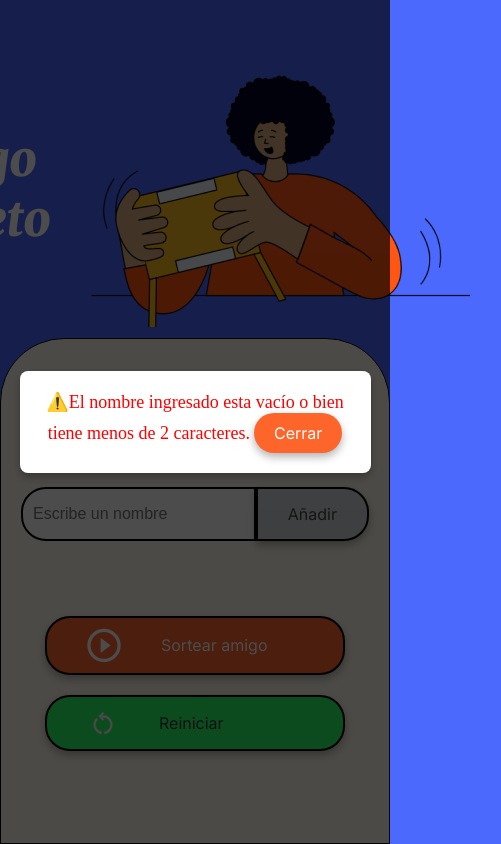
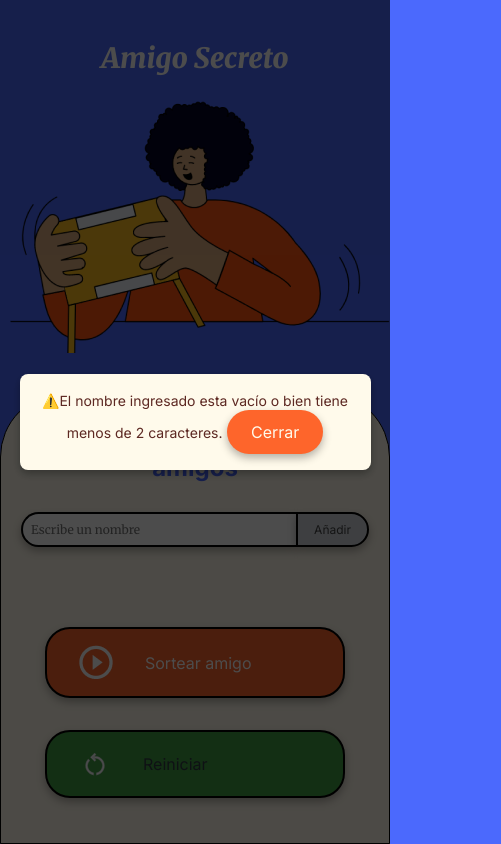
Before and after one commit to oscargallard/challenge-amigo-secreto, a plain HTML site: page index.html in a window 390 px wide. Both pictures are taken after a click on the button "Añadir". Shown: the whole page, 501 px wide, since content can reach past the window. Drawn offline with Linux system fonts and the light colour scheme.

Commit message:
Se agregaron media queries para manejar diferentes tamaños de pantalla

```diff
--- a/app.js
+++ b/app.js
@@ -15,10 +15,10 @@ function mostrarError(mensaje) {
     // Mostrar el modal
     modal.style.display = "flex";
 
-    // Cerrar el modal automáticamente después de 3 segundos
+    // Cerrar el modal automáticamente después de 5 segundos
     setTimeout(() => {
         modal.style.display = "none";
-    }, 3000);
+    }, 5000);
 }
 
 // Función para cerrar el modal manualmente
@@ -26,6 +26,7 @@ document.getElementById("cerrar-modal").addEventListener("click", () => {
     const modal = document.getElementById("modal-error");
     modal.style.display = "none";
 });
+
 
 function agregarAmigo() {
     const nombre = inputAmigos.value.trim(); // Para evitar nombres que solo difieran en espacios
--- a/index.html
+++ b/index.html
@@ -45,7 +45,7 @@
     <!-- Contenedor para el modal de error -->
     <div id="modal-error" class="modal-error">
         <div class="modal-content">
-            <span id="modal-mensaje" class="modal-mensaje"></span>
+            <span id="modal-mensaje" class="modal-mensaje" role="alert"></span>
             <button id="cerrar-modal" class="cerrar-modal">Cerrar</button>
         </div>
     </div>
--- a/style.css
+++ b/style.css
@@ -4,8 +4,8 @@
     --color-tertiary: #D0D5DC;
     --color-button: #FE652B;
     --color-button-hover: #E55720;
-    --color-button-reset: #2AFE64;
-    --color-button-reset-hover: #189139;
+    --color-button-reset: #409D44;
+    --color-button-reset-hover: #2AFE64;
     --color-text: #444444;
     --color-white: #FFFFFF;
 }
@@ -23,6 +23,7 @@ body {
     display: flex;
     justify-content: center;
     align-items: center;
+    font-family: "Inter", sans-serif;
 }
 
 .main-content {
@@ -30,15 +31,28 @@ body {
     flex-direction: column;
     height: 100%;
     width: 100%;
+    max-width: 800px; /* Limitar el ancho máximo para pantallas grandes */
+    margin: 0 auto; /* Centrar el contenido */
 }
 
 /* Banner */
 .header-banner {
     flex: 40%;
     display: flex;
+    flex-direction: column;
     justify-content: center;
     align-items: center;
-    padding: 40px 0 0;
+    padding: 40px 20px;
+}
+
+/* Títulos */
+.main-title {
+    font-size: 48px;
+    font-family: "Merriweather", serif;
+    font-weight: 900;
+    font-style: italic;
+    color: var(--color-white);
+    text-align: center;
 }
 
 /* Sección de entrada */
@@ -52,15 +66,6 @@ body {
     align-items: center;
     padding: 20px;
     width: 100%;
-}
-
-/* Títulos */
-.main-title {
-    font-size: 48px;
-    font-family: "Merriweather", serif;
-    font-weight: 900;
-    font-style: italic;
-    color: var(--color-white);
 }
 
 .section-title {
@@ -81,40 +86,43 @@ body {
     margin-top: 20px;
 }
 
+/* Estilos de entrada de texto */
 .input-name {
+    font-family: "Merriweather", serif;
+    font-size: 1rem;
     width: 100%;
-    padding: 10px;
+    padding: 1rem;
     border: 2px solid #000;
     border-radius: 25px 0 0 25px;
-    font-size: 16px;
+    flex: 1;
+    border-right: none;
+    box-shadow: 0 4px 8px rgba(0, 0, 0, 0.3);
 }
 
 .button-container {
-    width: 300px;
-    justify-content: center;
-}
-
-/* Estilos de entrada de texto */
-.input-title {
-    flex: 1;
-    padding: 10px 15px;
-    font-size: 16px;
-    border: 2px solid #333;
-    border-right: none;
-    border-radius: 25px 0 0 25px;
-    font-family: "Merriweather", serif;
-    box-shadow: 0 4px 8px rgba(0, 0, 0, 0.3);
+    width: 100%;
+    max-width: 300px;
+    display: flex;
+    flex-direction: column;
+    gap: 1rem; /* Espacio entre botones */
+    margin-top: 1rem;
 }
 
 /* Estilos de botón */
 button {
-    padding: 15px 30px;
+    /* padding: 15px 30px; */
+    padding: 1rem 2rem;
     font-family: "Inter", sans-serif;
     font-size: 16px;
     border: 2px solid #000;
     border-radius: 25px;
     box-shadow: 0 4px 8px rgba(0, 0, 0, 0.3);
     cursor: pointer;
+    transition: background-color 0.3s ease, transform 0.2s ease; /* Transición suave */
+}
+
+button:hover {
+    transform: scale(1.05); /* Aumento de escala al pasar el mouse */
 }
 
 .button-add {
@@ -132,14 +140,17 @@ ul {
     list-style-type: none;
     color: var(--color-text);
     font-family: "Inter", sans-serif;
-    font-size: 18px;
-    margin: 20px 0;
+    font-size: 1rem;
+    margin: 1rem 0;
+    width: 100%;
+    max-width: 600px;
+    text-align: center;
 }
 
 .result-list {
-    margin-top: 15px;
+    margin-top: 1rem;
     color: #05DF05;
-    font-size: 22px;
+    font-size: 1.5rem;
     font-weight: bold;
     text-align: center;
 }
@@ -149,14 +160,14 @@ ul {
     display: flex;
     align-items: center;
     width: 100%;
-    padding: 10px 40px;
+    padding: 1rem 2rem;
     color: var(--color-white);
     background-color: var(--color-button);
-    font-size: 16px;
+    font-size: 1rem;
 }
 
 .button-draw img {
-    margin-right: 40px;
+    margin-right: 2rem; /* 40px; */
 }
 
 .button-draw:hover {
@@ -168,11 +179,11 @@ ul {
     display: flex;
     align-items: center;
     width: 100%;
-    padding: 10px 40px;
-    font-size: 16px;
+    padding: 1rem 2rem;
+    font-size: 1rem;
     background-color: var(--color-button-reset); /* Color verde claro */
     color: #303943; /* Color de texto oscuro */
-    margin-top: 20px; /* Espacio arriba del botón */
+    margin-top: 1rem; /* Espacio arriba del botón */
 }
 
 /* Efecto hover */
@@ -181,15 +192,15 @@ ul {
 }
 
 .button-reset img {
-    margin-right: 40px;
+    margin-right: 2rem; /* 40px; */
 }
 
 /* Estilo para el ícono de confirmación */
 .confirmacion-icono {
     display: none; /* Oculto por defecto */
-    font-size: 24px;
-    color: green; /* Color verde para indicar éxito */
-    margin-left: 10px; /* Espacio entre el botón y el ícono */
+    font-size: 1.5rem;
+    color: #5FD564; /* Color verde para indicar éxito */
+    margin-left: 1rem; /* Espacio entre el botón y el ícono */
     animation: fadeOut 3s forwards; /* Animación para desvanecerse después de 3 segundos */
 }
 
@@ -219,8 +230,8 @@ ul {
 
 /* Contenido del modal */
 .modal-content {
-    background-color: #fff; /* Fondo blanco */
-    padding: 20px;
+    background-color: #FFFAEB; /* Color de fondo */
+    padding: 2rem;
     border-radius: 8px;
     text-align: center;
     box-shadow: 0 4px 8px rgba(0, 0, 0, 0.3);
@@ -230,22 +241,88 @@ ul {
 
 /* Mensaje de error dentro del modal */
 .modal-mensaje {
-    color: red;
-    font-size: 18px;
-    margin-bottom: 15px;
+    color: #5D2822; /* Color: dull red */
+    font-size: 1.25rem;
+    margin-bottom: 1rem;
 }
 
 /* Botón para cerrar el modal */
 .cerrar-modal {
-    padding: 10px 20px;
+    padding: 0.75rem 1.5rem;
     background-color: #FE652B; /* Color del botón */
-    color: white;
+    color: #FFFAEB;
     border: none;
     border-radius: 25px;
     cursor: pointer;
-    font-size: 16px;
+    font-size: 1rem;
+    transition: background-color 0.3s ease; /* Transición suave */
 }
 
 .cerrar-modal:hover {
     background-color: #E55720; /* Cambio de color al pasar el mouse */
 }
+
+/* Responsive Design */
+@media (max-width: 768px) {
+    .main-title {
+        font-size: 2.25rem; /* Reducir tamaño del título */
+    }
+
+    .section-title {
+        font-size: 1.75; /* Reducir tamaño del subtítulo */
+    }
+
+    .input-name {
+        font-size: 0.875rem; /* Reducir tamaño del texto en el input */
+        padding: 0.5rem; /* Reducir padding */
+    }
+
+    button {
+        font-size: 0.875rem; /* Reducir tamaño del texto en los botones */
+        padding: 0.75rem 1.25rem; /* Reducir padding */
+    }
+
+    ul {
+        font-size: 1rem; /* Reducir tamaño del texto en las listas */
+    }
+
+    .modal-content {
+        padding: 1.5rem; /* Reducir padding del modal */
+    }
+
+    .modal-mensaje {
+        font-size: 1rem; /* Reducir tamaño del mensaje en el modal */
+    }
+}
+
+@media (max-width: 480px) {
+    .main-title {
+        font-size: 1.75rem; /* Tamaño aún más pequeño para móviles */
+    }
+
+    .section-title {
+        font-size: 1.5rem;
+    }
+
+    .input-name {
+        font-size: 0.75rem;
+        padding: 0.5rem;
+    }
+
+    button {
+        font-size: 0.75rem;
+        padding: 0.5rem 1rem;
+    }
+
+    ul {
+        font-size: 0.875rem;
+    }
+
+    .modal-content {
+        padding: 1rem;
+    }
+
+    .modal-mensaje {
+        font-size: 0.875rem;
+    }
+}
```
